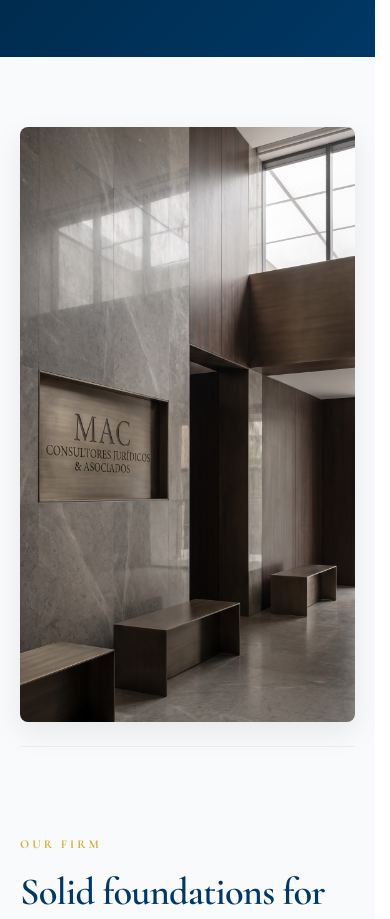
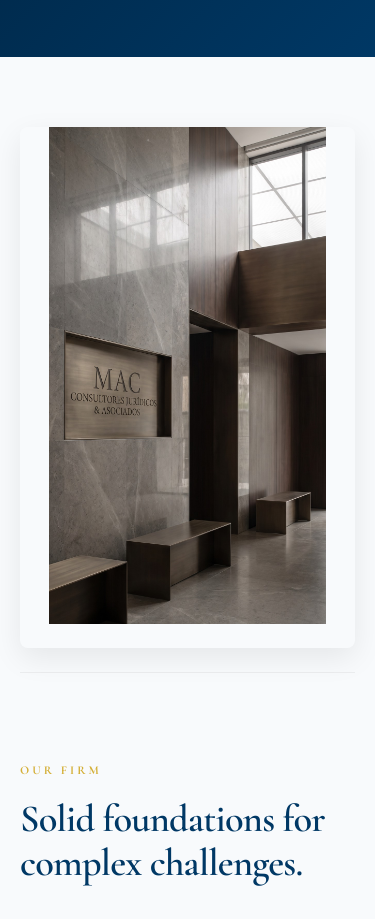
Before and after one commit to mcolina777-cpu/mac-consultores-site-clean, a Next.js app: page /en in a window 390 px wide. Shown: the part 1080-1999 px from the top of the page. Built offline with nearby package versions, Linux system fonts and the light colour scheme.

Commit message:
feat: Mejora visualización móvil foto Director General

```diff
--- a/src/app/globals.css
+++ b/src/app/globals.css
@@ -1099,11 +1099,13 @@ nav .nav-links a {
         padding-bottom: 24px;
     }
 
-    /* Imagen de recepción en sección firma: sin límite rígido en móvil */
+    /* Imagen de recepción en sección firma: ajustes para móvil */
     .section-firma .img-reveal img {
         height: auto;
-        max-height: none;   /* quitamos el techo de 260px */
-        object-fit: cover;
+        max-width: 280px;
+        margin: 0 auto 1.5rem auto;
+        object-fit: contain;
+        display: block;
     }
 
     /* Imagen vertical de recepción en home: igual, sin techo adicional */
```
